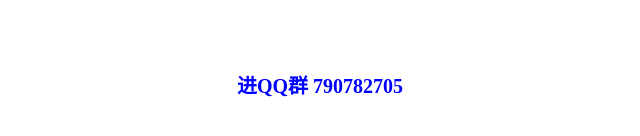
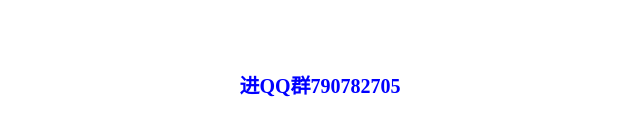
Before and after one commit to Shduwidndbuqis/qq-group-site, a plain HTML site: page index.html in a window 1280 px wide. Shown: the part 276-412 px from the top of the page, 320-960 px from the left. Drawn offline with Linux system fonts and the light colour scheme.

Commit message:
Remove space in main tag content

```diff
--- a/index.html
+++ b/index.html
@@ -21,6 +21,6 @@
   </style>
 </head>
 <body>
-  <main>进QQ群 790782705</main>
+  <main>进QQ群790782705</main>
 </body>
 </html>
```
